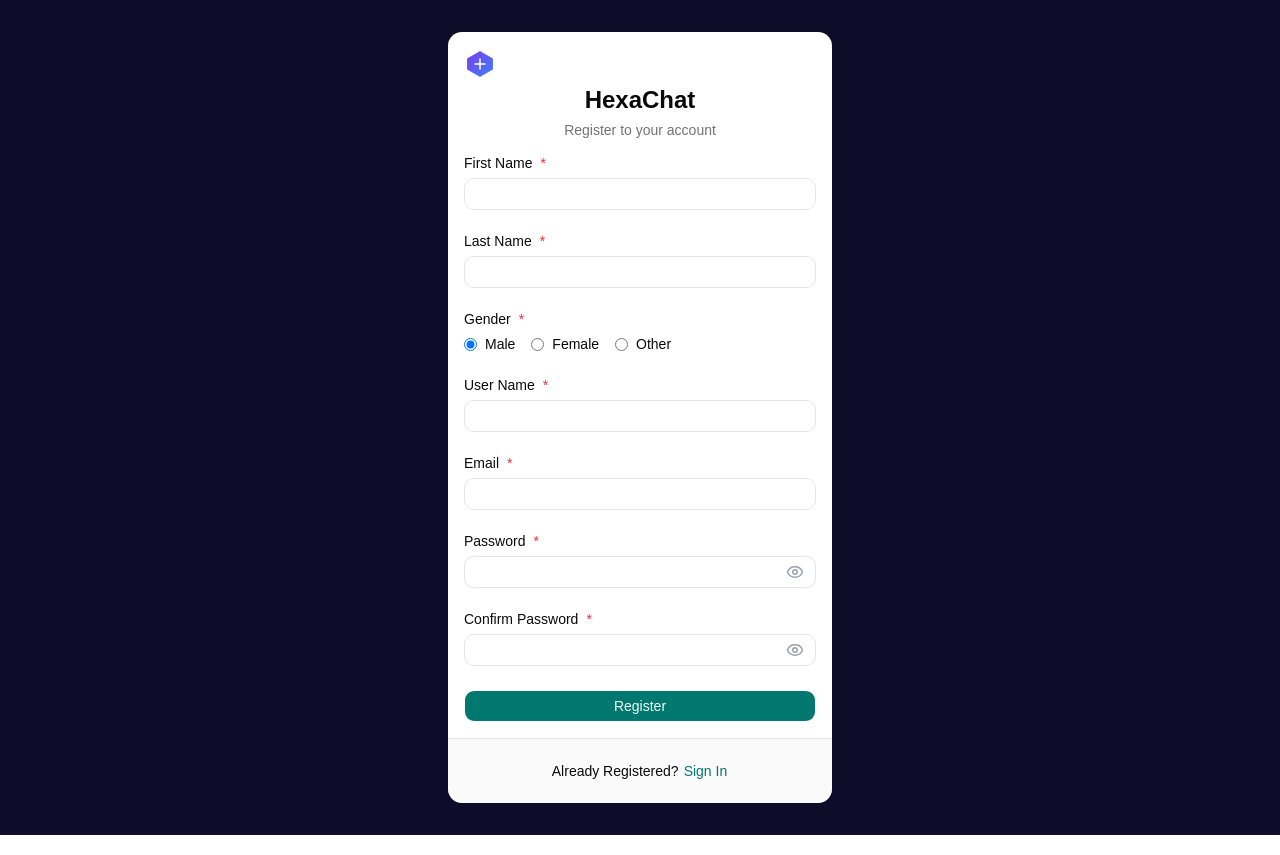
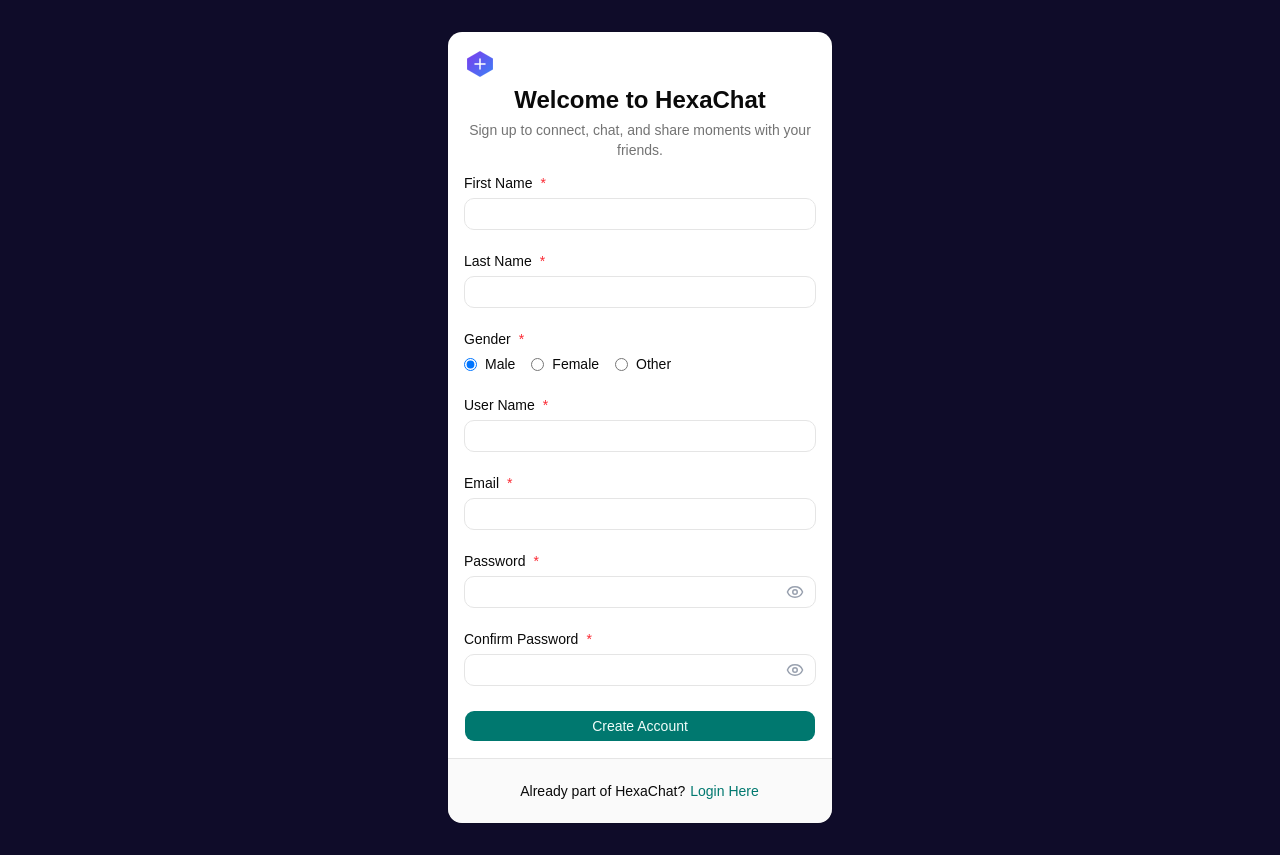
Before and after one commit to shivamupadhyay403/hexachat, a React (Vite) app: page /register in a window 1280 px wide. Built offline with nearby package versions, Linux system fonts and the light colour scheme.

Commit message:
checkout page redirection done

```diff
--- a/src/pages/Auth/pages/Profile.jsx
+++ b/src/pages/Auth/pages/Profile.jsx
@@ -11,7 +11,7 @@ import Avatar from "../ui/Avatar";
 import useUser from "@/hooks/useUser";
 import { LogOut } from "lucide-react";
 import { useAuth } from "@/context/Authcontext";
-const GENDER_OPTIONS = ["Male", "Female", "Non-binary", "Prefer not to say"];
+const GENDER_OPTIONS = ["Male", "Female", "Others"];
 
 const STATS = [
   { label: "Posts", value: 48 },
@@ -30,7 +30,6 @@ export default function Profile() {
     bio: "Building things on the internet. Coffee addict ☕",
     gender: getUserGender(),
     location: "Varanasi, India",
-    website: "",
   });
   const [saved, setSaved] = useState(false);
   const [avatarPreview, setAvatarPreview] = useState(null);
@@ -182,19 +181,6 @@ export default function Profile() {
               />
             </div>
           </div>
-
-          <div className="space-y-1">
-            <label className="text-xs text-muted-foreground font-medium">
-              Website
-            </label>
-            <Input
-              value={form.website}
-              onChange={update("website")}
-              placeholder="https://yoursite.com"
-              className="rounded-xl text-sm h-9"
-            />
-          </div>
-
           <Button
             onClick={handleSave}
             className={`w-full rounded-xl transition-all ${
--- a/src/pages/UnAuth/LoginForm.jsx
+++ b/src/pages/UnAuth/LoginForm.jsx
@@ -18,7 +18,7 @@ import { Input } from "@/components/ui/input";
 import { Label } from "@/components/ui/label";
 import useRedirection from "@/hooks/useRedirection";
 import { useAuth } from "../../context/Authcontext";
-import api from "@/assets/api"
+import api from "@/assets/api";
 import { LOGIN } from "@/store/api";
 
 export const loginSchema = z.object({
@@ -182,9 +182,9 @@ export default function LoginForm() {
         <CardHeader className="text-center">
           <HexLogo />
           <CardTitle className="text-2xl font-bold tracking-tight">
-            HexaChat
+            Welcome back to HexaChat
           </CardTitle>
-          <CardDescription>Login to your account</CardDescription>
+          <CardDescription>Log in to reconnect with your friends</CardDescription>
         </CardHeader>
 
         <CardContent>
@@ -259,13 +259,13 @@ export default function LoginForm() {
             {loading ? "Signing in…" : "Login"}
           </Button>
           <div className="flex items-center justify-center gap-1 text-sm">
-            <span>Not Yet Registered?</span>
+            <span>Not Yet on HexaChat?</span>
             <Button
               variant="link"
               className="p-0 h-auto"
               onClick={handleRedirectRegister}
             >
-              Sign Up
+              Create Account
             </Button>
           </div>
         </CardFooter>
--- a/src/pages/UnAuth/RegisterForm.jsx
+++ b/src/pages/UnAuth/RegisterForm.jsx
@@ -107,8 +107,12 @@ export default function RegisterForm() {
       <Card className="w-full max-w-sm">
         <CardHeader className="text-center">
           <HexLogo />
-          <CardTitle className="text-2xl font-bold">HexaChat</CardTitle>
-          <CardDescription>Register to your account</CardDescription>
+          <CardTitle className="text-2xl font-bold">
+            Welcome to HexaChat
+          </CardTitle>
+          <CardDescription>
+            Sign up to connect, chat, and share moments with your friends.
+          </CardDescription>
         </CardHeader>
 
         <CardContent>
@@ -264,20 +268,20 @@ export default function RegisterForm() {
               )}
 
               <Button type="submit" disabled={loading}>
-                {loading ? "Creating account..." : "Register"}
+                {loading ? "Creating account..." : "Create Account"}
               </Button>
             </div>
           </form>
         </CardContent>
 
         <CardFooter className="flex justify-center text-sm">
-          <span>Already Registered?</span>
+          <span>Already part of HexaChat?</span>
           <Button
             variant="link"
             className="ml-1 p-0"
             onClick={handleRedirectLogin}
           >
-            Sign In
+            Login Here
           </Button>
         </CardFooter>
       </Card>
```
